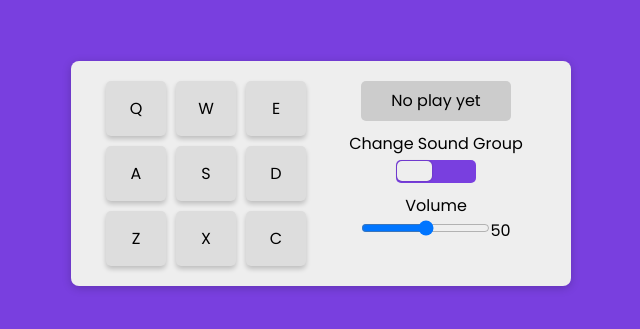
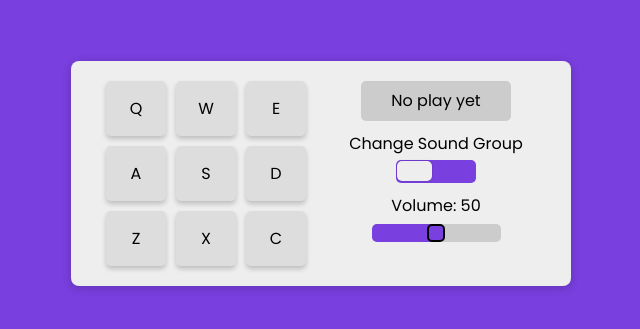
Before and after one commit to ivanherreradev/freecodecamp-drum-machine, a React (Vite) app: page / in a window 1280 px wide. Shown: the part 227-556 px from the top of the page, without its empty margins (319-959 px from the left). Built offline with nearby package versions, Linux system fonts and the light colour scheme.

Commit message:
add styles (VolumeControl

```diff
--- a/src/components/LateralPanel/components/VolumeControl/VolumeControl.jsx
+++ b/src/components/LateralPanel/components/VolumeControl/VolumeControl.jsx
@@ -1,4 +1,5 @@
 import React from 'react'
+import styles from './VolumeControl.module.css'
 
 const VolumeControl = ({ volume, handleSetVolume }) => {
   const currentVolume = volume * 100
@@ -9,10 +10,10 @@ const VolumeControl = ({ volume, handleSetVolume }) => {
   }
 
   return (
-    <div className="container">
-      <label>Volume</label>
-      <div className="wrapper">
-        <i className="uil-volume-mute" id="icon"></i>
+    <div className={styles.volumeControl}>
+      <label>Volume: {currentVolume}</label>
+      <div className={styles.wrapper}>
+        <i className="uil-volume-mute" id="icon" />
         <input
           type="range"
           min="0"
@@ -21,7 +22,6 @@ const VolumeControl = ({ volume, handleSetVolume }) => {
           value={volume}
           onChange={handleVolumeChange}
         />
-        <span className="slide-value">{currentVolume}</span>
       </div>
     </div>
   )
--- /dev/null
+++ b/src/components/LateralPanel/components/VolumeControl/VolumeControl.module.css
@@ -0,0 +1,46 @@
+.volumeControl {
+  display: flex;
+  flex-direction: column;
+  justify-content: center;
+  align-items: center;
+}
+
+.wrapper {
+  display: flex;
+  align-items: center;
+  justify-content: center;
+  height: 30px;
+  border-radius: 5px;
+}
+
+.wrapper #icon {
+  font-size: 25px;
+  color: #793fdf;
+  width: 70px;
+}
+
+.wrapper input {
+  appearance: none;
+  overflow: hidden;
+  cursor: pointer;
+  width: 100%;
+  height: 18px;
+  border-radius: 5px;
+  background-color: #ccc;
+}
+
+.wrapper input::-webkit-slider-thumb {
+  appearance: none;
+  height: 18px;
+  width: 18px;
+  border-radius: 5px;
+  border: 2px solid black;
+  background-color: #793fdf;
+  box-shadow: -208px 0 0 200px #793fdf;
+}
+
+.slideValue {
+  font-size: 20px;
+  color: black;
+  width: 70px;
+}
```
